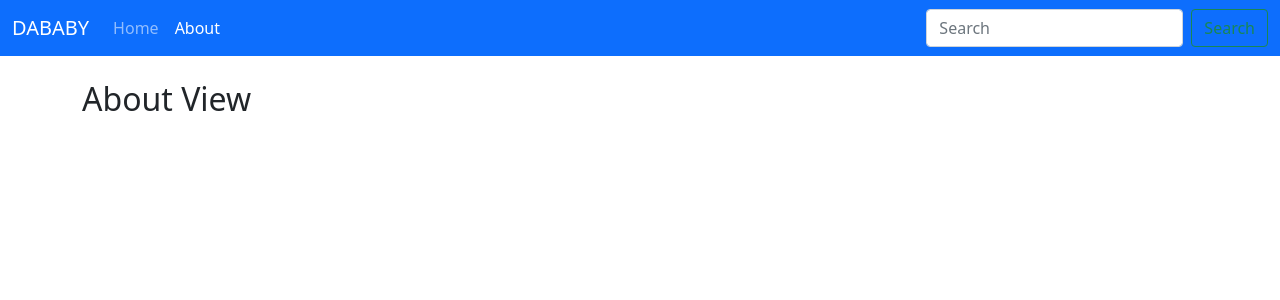
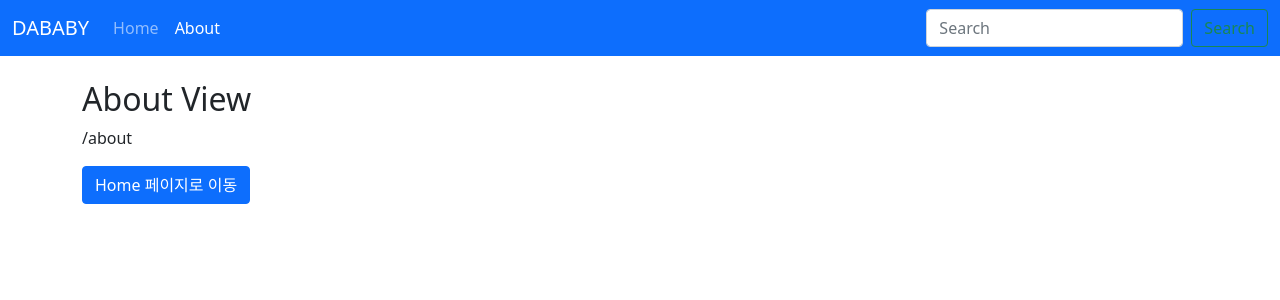
Before and after one commit to Dabee-ee/vue3-posts, a Vue app: page /about in a window 1280 px wide. Shown: the top 300 px of the page. Built offline with nearby package versions, Linux system fonts and the light colour scheme.

Commit message:
feat: router 기능 이용한 버튼 추가

```diff
--- a/src/views/AboutView.vue
+++ b/src/views/AboutView.vue
@@ -1,11 +1,15 @@
 <template>
   <div>
     <h2>About View</h2>
+    <p>{{ $route.path }}</p>
+    <button class="btn btn-primary" @click="goHomePage">Home 페이지로 이동</button>
   </div>
 </template>
 
-<script>
-export default {};
+<script lang="ts" setup>
+import { useRouter } from 'vue-router';
+const router = useRouter();
+const goHomePage = () => {
+  router.push('/');
+};
 </script>
-
-<style></style>
--- a/src/views/HomeView.vue
+++ b/src/views/HomeView.vue
@@ -1,11 +1,15 @@
 <template>
   <div>
     <h2>Home View</h2>
+    <p>{{ $route.path }}</p>
+    <button class="btn btn-primary" @click="goAboutPage">About 페이지로 이동</button>
   </div>
 </template>
 
-<script>
-export default {};
+<script lang="ts" setup>
+import { useRouter } from 'vue-router';
+const router = useRouter();
+const goAboutPage = () => {
+  router.push('/about');
+};
 </script>
-
-<style></style>
```
